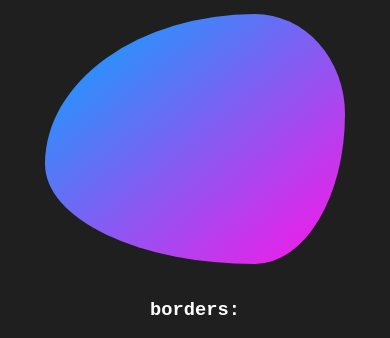
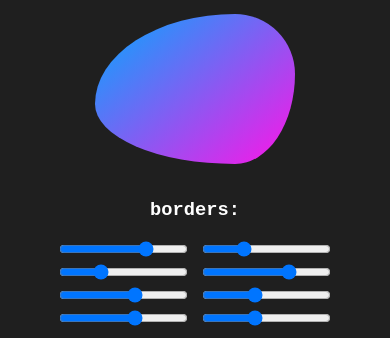
Before and after one commit to andrearotesi/blob-generator, a plain HTML site: page index.html in a window 390 px wide. Shown: the part 80-418 px from the top of the page. Drawn offline with nearby package versions, Linux system fonts and the light colour scheme.

Commit message:
Reduced blob size on mobile

```diff
--- a/style.css
+++ b/style.css
@@ -102,8 +102,8 @@ u {
     }
 
     .blob {
-        width: 300px;
-        height: 250px;
+        width: 200px;
+        height: 150px;
     }
 }
 
```
